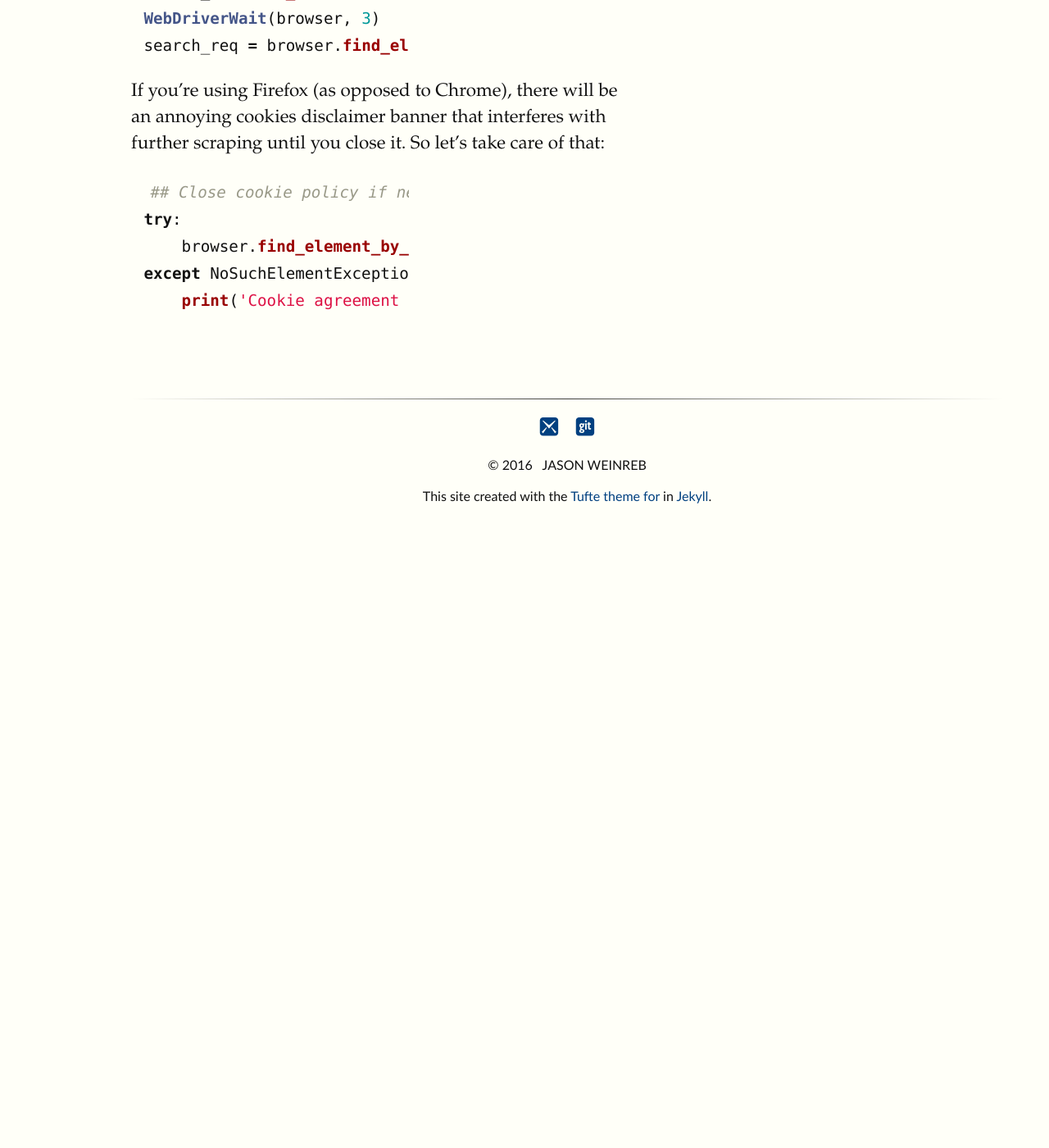
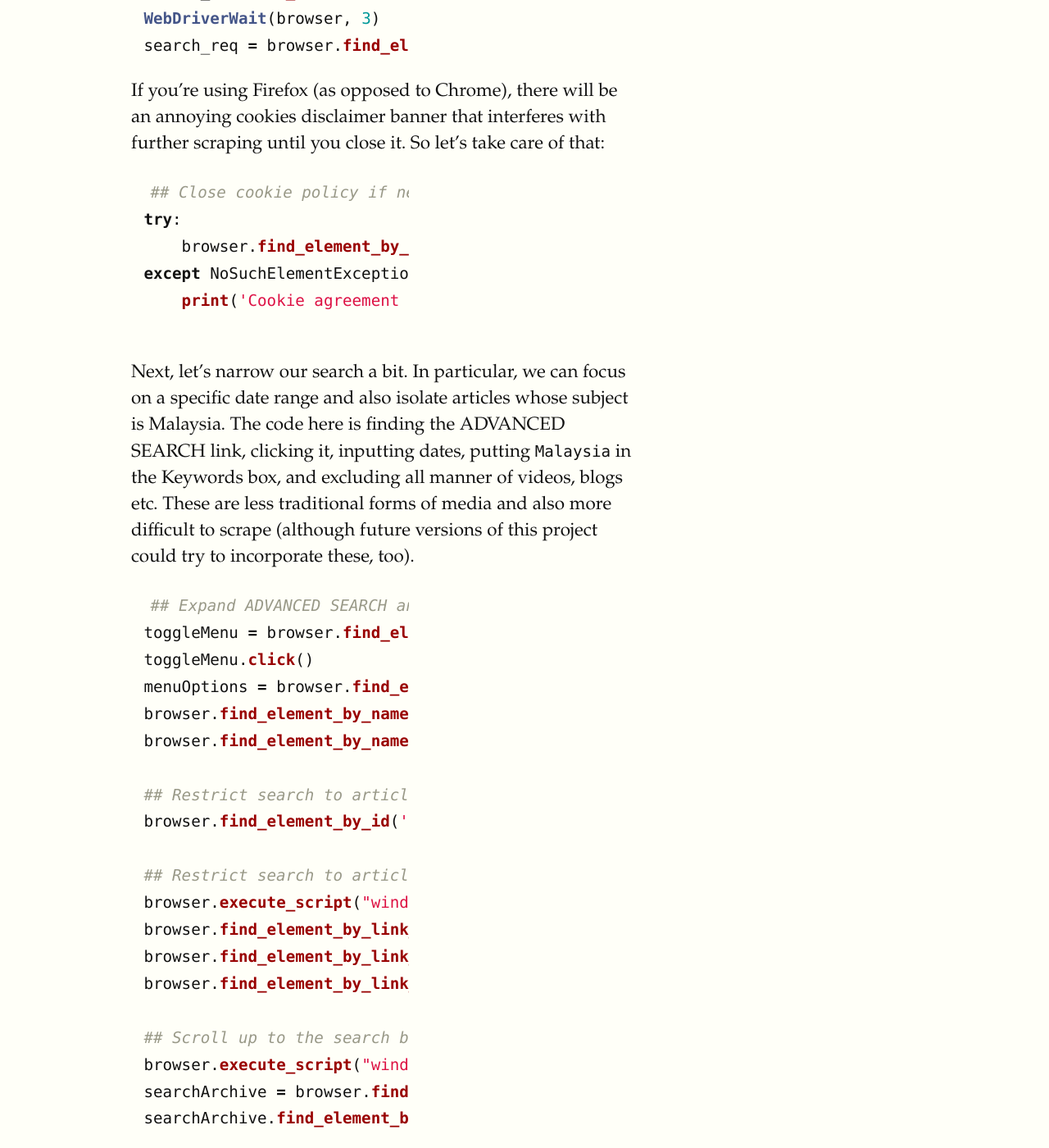
Before and after one commit to jweinreb-zz/jweinreb.github.io, a Jekyll site: the page built from _posts/2016-08-31-wsjdtm.md, in a window 1280 px wide and 1400 px high, scrolled down 3034 px. Shown: the whole window at 82% size. Built offline with Jekyll 4.4.1, drawn with Linux system fonts in a browser that asks for light colours; before the commit the page ends 3664 px from its top, so only the background shows below that; some of the changed text lies outside the part shown.

Commit message:
drafting

```diff
--- a/_posts/2016-08-31-wsjdtm.md
+++ b/_posts/2016-08-31-wsjdtm.md
@@ -90,3 +90,43 @@ except NoSuchElementException:
     print('Cookie agreement already acknowledged')
 
 {% endhighlight %}
+
+Next, let's narrow our search a bit. In particular, we can focus on a specific date range and also isolate articles whose subject is Malaysia. The code here is finding the ADVANCED SEARCH link, clicking it, inputting dates, putting `Malaysia` in the Keywords box, and excluding all manner of videos, blogs etc. These are less traditional forms of media and also more difficult to scrape (although future versions of this project could try to incorporate these, too).
+
+{% highlight python %}
+## Expand ADVANCED SEARCH and enter a date range.
+toggleMenu = browser.find_element_by_link_text("ADVANCED SEARCH")
+toggleMenu.click()
+menuOptions = browser.find_element_by_class_name('datePeriod')
+browser.find_element_by_name("sfrom").send_keys("2014/08/25")
+browser.find_element_by_name("sto").send_keys("2016/08/25")
+
+## Restrict search to articles whose subject is the country:
+browser.find_element_by_id('metadata').send_keys("Malaysia")
+
+## Restrict search to articles only (exclude videos, blogs, etc)
+browser.execute_script("window.scrollTo(0, 500)")
+browser.find_element_by_link_text("WSJ Blogs").click()
+browser.find_element_by_link_text("WSJ Videos").click()
+browser.find_element_by_link_text("WSJ Site Search").click()
+
+## Scroll up to the search button and click
+browser.execute_script("window.scrollTo(0, 0)")
+searchArchive = browser.find_element_by_class_name('keywordSearchBar')
+searchArchive.find_element_by_class_name("searchButton").click()
+
+{% endhighlight %}
+
+If you're following along, this should give you page 1 of 38 pages of search results -- and there should be 758 of them. We'll want to keep track of these numbers when extracting URLs from the search results, so let's define them as variables:
+
+{% highlight python %}
+pageCount = browser.find_elements_by_class_name("results-count")[1].text
+pageCount = int(re.sub(r'of ', '', pageCount))
+pageCount
+# 38
+
+resultCount = browser.find_elements_by_class_name("results-count")[0].text
+resultCount = int(resultCount.rpartition("of ")[2])
+resultCount
+# 758
+{% endhighlight %}
```
Also changed, not shown: other parts of _posts/2016-08-31-wsjdtm.md (+2 -2 lines).
